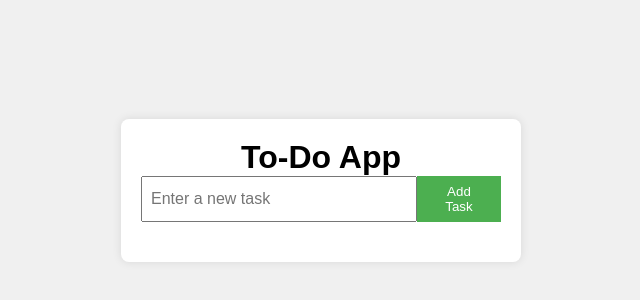
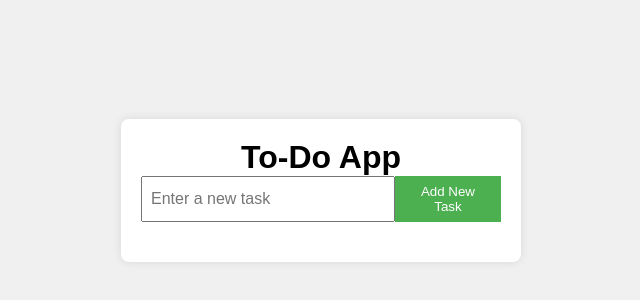
Before and after one commit to shivam-goswami5123/AWS-CICD-Project, a website: page ToDoList/public/index.html in a window 1280 px wide. Shown: the part 210-510 px from the top of the page, without its empty margins (319-959 px from the left). Drawn offline with Linux system fonts and the light colour scheme; no server answers.

Commit message:
update: index.html modify button

```diff
--- a/ToDoList/public/index.html
+++ b/ToDoList/public/index.html
@@ -11,7 +11,7 @@
     <h1>To-Do App</h1>
     <form id="task-form">
       <input type="text" id="task-input" placeholder="Enter a new task" required />
-      <button type="submit">Add Task</button>
+      <button type="submit">Add New Task</button>
     </form>
     <ul id="task-list"></ul>
   </div>
```
